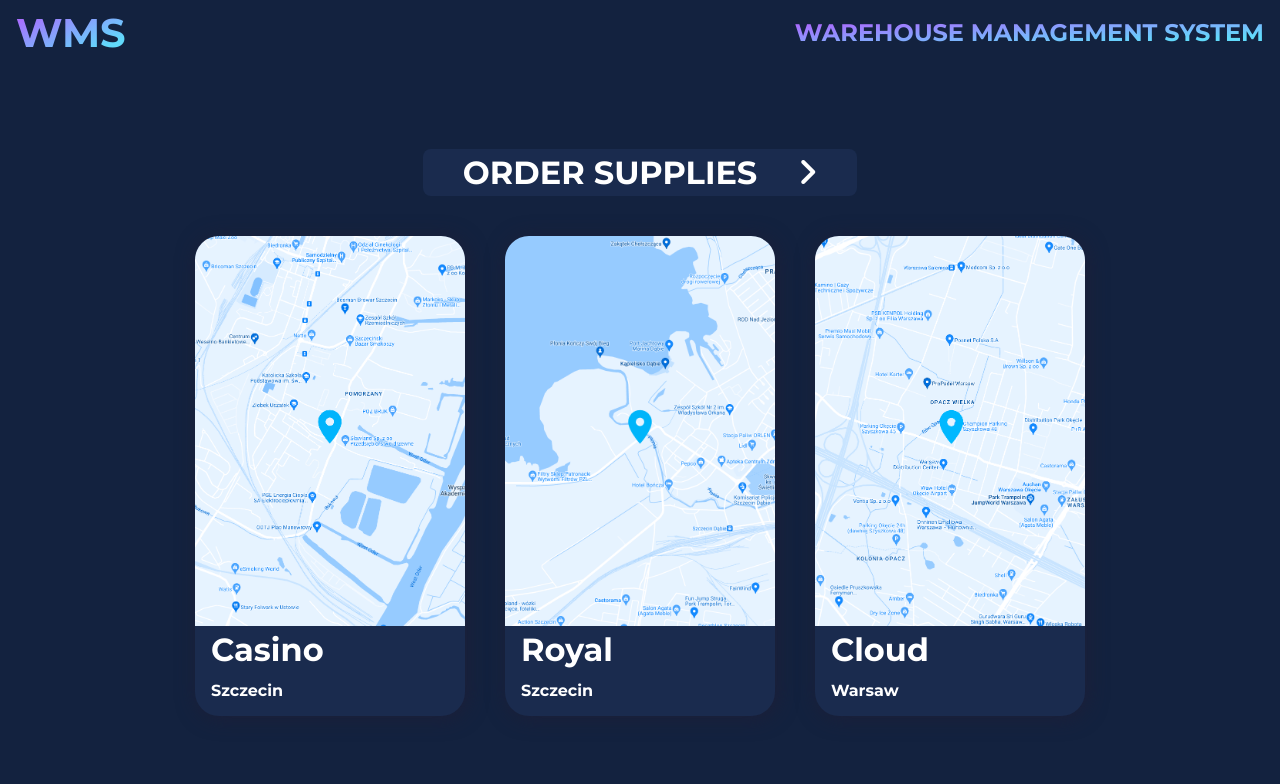
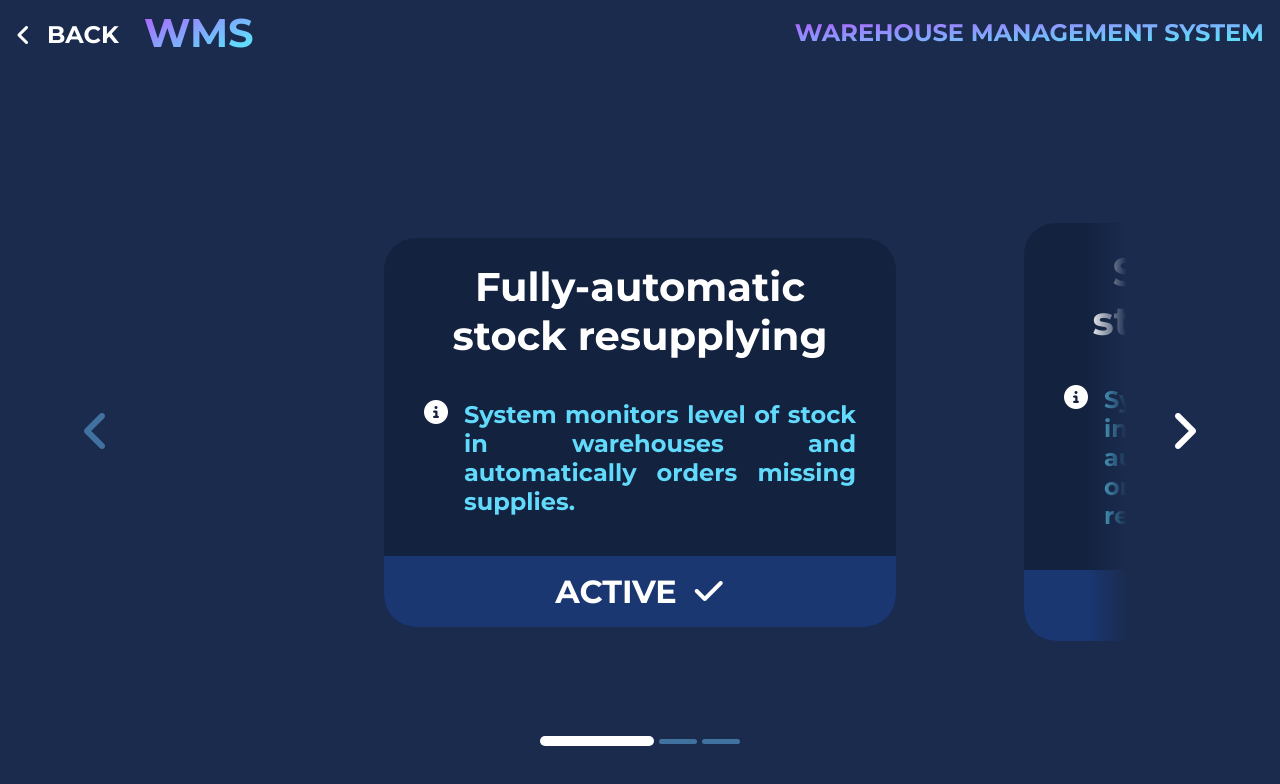
Before and after one commit to hilusjr/warehouse-management-system, a React (Create React App) app: page / in a window 1280 px wide. Shown: the top 784 px of the page. Built offline with nearby package versions, Linux system fonts and the light colour scheme.

Commit message:
cosmetics

```diff
--- a/src/App.css
+++ b/src/App.css
@@ -17,6 +17,7 @@ header {
   text-transform: uppercase;
   z-index: 9999;
   background-color: inherit;
+  transition: width 0.5s ease-in-out, left 0.5s ease-in-out;
 }
 
 header span {
@@ -40,6 +41,9 @@ header span {
   -webkit-text-fill-color: transparent;
 }
 
+header span:nth-child(1) {
+  cursor: pointer;
+}
 header span:nth-child(2) {
   font-size: 3vmin;
 }
@@ -54,17 +58,18 @@ header span:nth-child(2) {
 
 .back-btn {
   all: unset;
-  z-index: 9999;
+  z-index: 99;
   position: fixed;
-  bottom: 1vmin;
+  top: 2.5vmin;
   left: 2vmin;
   display: flex;
   align-items: center;
   gap: 2vmin;
   text-transform: uppercase;
-  background-color: inherit;
+  background-color: none;
   font-size: 3vmin;
   cursor: pointer;
+  transition: all 0.5s ease-in-out;
 }
 
 ::-webkit-scrollbar {
--- a/src/App.js
+++ b/src/App.js
@@ -7,8 +7,9 @@ import Warehouse from './components/Warehouse'
 import data from './json/warehouses.json'
 
 function App() {
-  const [page, setPage] = useState('main')
-  const [orderType, setOrderType] = useState('')
+  const [page, setPage] = useState('order-variants')
+  const [prevPage, setPrevPage] = useState('')
+  const [orderType, setOrderType] = useState('Manual')
   const [semiType, setSemiType] = useState('')
   const [warehouse, setWarehouse] = useState(0)
 
@@ -27,6 +28,11 @@ function App() {
     }, 1000)
   }, [])
 
+  const headerStyle = {
+    width: page !== 'main' ? '90%' : '100%',
+    left: page !== 'main' ? '10%' : 0,
+  }
+
   return (
     <div
       className="App"
@@ -36,8 +42,8 @@ function App() {
           : { backgroundColor: 'var(--dark-500)' }
       }
     >
-      <header>
-        <span>wms</span>
+      <header style={headerStyle}>
+        <span onClick={() => setPage('main')}>wms</span>
         <span>warehouse management system</span>
       </header>
       {page === 'main' && (
@@ -55,6 +61,7 @@ function App() {
           setPage={setPage}
           setOrderType={setOrderType}
           setSemiType={setSemiType}
+          setPrevPage={setPrevPage}
         />
       )}
       {page === 'order' && (
@@ -63,6 +70,7 @@ function App() {
           orderType={orderType}
           semiType={semiType}
           data={data}
+          page={page}
         />
       )}
     </div>
--- /dev/null
+++ b/src/components/AutoCard.js
@@ -0,0 +1,25 @@
+import React from 'react'
+
+function AutoCard({ left }) {
+  const cardPosition = {
+    left: `${30 + left}%`,
+  }
+  return (
+    <div className="variant-card" style={cardPosition}>
+      <span className="variant-title">Fully-automatic stock resupplying</span>
+      <div className="variant-card-desc">
+        <i className="fa-solid fa-circle-info"></i>
+        <span className="variant-desc">
+          System monitors level of stock in warehouses and automatically orders
+          missing supplies.
+        </span>
+      </div>
+      <button className="variant-action">
+        <span>active</span>
+        <i className="fa-solid fa-check"></i>
+      </button>
+    </div>
+  )
+}
+
+export default AutoCard
--- a/src/components/BackBtn.js
+++ b/src/components/BackBtn.js
@@ -1,8 +1,12 @@
 import React from 'react'
 
-function BackBtn({ setPage }) {
+function BackBtn({ setPage, page }) {
+  const handleClick = () => {
+    if (page === 'order') setPage('order-variants')
+    else setPage('main')
+  }
   return (
-    <button className="back-btn" onClick={() => setPage('main')}>
+    <button className="back-btn" onClick={handleClick}>
       <i className="fa-solid fa-angle-left"></i>
       <span>back</span>
     </button>
--- /dev/null
+++ b/src/components/ManualCard.js
@@ -0,0 +1,26 @@
+import React from 'react'
+
+export function ManualCard({ left, openOrderScreen }) {
+  const cardPosition = {
+    left: `${130 + left}%`,
+  }
+  return (
+    <div className="variant-card" style={cardPosition}>
+      <span className="variant-title">Manual stock resupplying</span>
+      <div className="variant-card-desc">
+        <i className="fa-solid fa-circle-info"></i>
+        <span className="variant-desc">
+          You decide what to order, what not. System provides all the
+          information for you to make it easier to control your warehouse.
+        </span>
+      </div>
+      <button
+        className="variant-action"
+        onClick={() => openOrderScreen('order', 'Manual')}
+      >
+        <span>create order</span>
+      </button>
+    </div>
+  )
+}
+export default ManualCard
--- a/src/components/OrderVariants.js
+++ b/src/components/OrderVariants.js
@@ -1,8 +1,11 @@
 import { useState } from 'react'
 import '../css/OrderVariants.css'
 import BackBtn from './BackBtn'
+import AutoCard from './AutoCard'
+import SemiCard from './SemiCard'
+import ManualCard from './ManualCard'
 
-function OrderVariants({ setPage, setOrderType, setSemiType }) {
+function OrderVariants({ setPage, setOrderType, setSemiType, setPrevPage }) {
   const [left, setLeft] = useState(0)
   const prevCard = () => {
     if (left === 0) return
@@ -17,10 +20,33 @@ function OrderVariants({ setPage, setOrderType, setSemiType }) {
     setOrderType(type)
   }
 
+  const availableButton = {
+    color: 'var(--text)',
+    cursor: 'pointer',
+  }
+  const nonAvailableButton = {
+    color: 'var(--accent-main-washed)',
+    cursor: 'default',
+  }
+
+  const activeBar = {
+    flexGrow: 3,
+    backgroundColor: 'var(--text)',
+    height: '10px',
+  }
+  const nonActiveBar = {
+    flexGrow: 1,
+    backgroundColor: 'var(--accent-main-washed)',
+    height: '5px',
+  }
   return (
     <>
       <div className="order-variants page">
-        <button className="prev-card slider-btn" onClick={prevCard}>
+        <button
+          className="prev-card slider-btn"
+          onClick={prevCard}
+          style={left === 0 ? nonAvailableButton : availableButton}
+        >
           <i className="fa-solid fa-angle-left"></i>
         </button>
         <AutoCard left={left} />
@@ -28,11 +54,21 @@ function OrderVariants({ setPage, setOrderType, setSemiType }) {
           left={left}
           openOrderScreen={openOrderScreen}
           setSemiType={setSemiType}
+          setPrevPage={setPrevPage}
         />
         <ManualCard left={left} openOrderScreen={openOrderScreen} />
-        <button className="next-card slider-btn" onClick={nextCard}>
+        <button
+          className="next-card slider-btn"
+          onClick={nextCard}
+          style={left === -100 ? nonAvailableButton : availableButton}
+        >
           <i className="fa-solid fa-angle-right"></i>
         </button>
+      </div>
+      <div className="slide-bar">
+        <div style={!left ? activeBar : nonActiveBar}></div>
+        <div style={left === -50 ? activeBar : nonActiveBar}></div>
+        <div style={left === -100 ? activeBar : nonActiveBar}></div>
       </div>
       <BackBtn setPage={setPage} />
     </>
@@ -40,110 +76,3 @@ function OrderVariants({ setPage, setOrderType, setSemiType }) {
 }
 
 export default OrderVariants
-
-export function AutoCard({ left }) {
-  const cardPosition = {
-    left: `${30 + left}%`,
-  }
-  return (
-    <div className="variant-card" style={cardPosition}>
-      <span className="variant-title">Fully-automatic stock resupplying</span>
-      <div className="variant-card-desc">
-        <i className="fa-solid fa-circle-info"></i>
-        <span className="variant-desc">
-          System monitors level of stock in warehouses and automatically orders
-          missing supplies.
-        </span>
-      </div>
-      <button className="variant-action">
-        <span>active</span>
-        <i className="fa-solid fa-check"></i>
-      </button>
-    </div>
-  )
-}
-export function SemiCard({ left, openOrderScreen, setSemiType }) {
-  const [optionsShowed, setOptionsShowed] = useState(false)
-  const cardPosition = {
-    left: `${80 + left}%`,
-  }
-  const openOptions = () => {
-    setOptionsShowed(true)
-
-    // openOrderScreen('order', 'semi-automatic')
-  }
-  const gotoOrder = type => {
-    setSemiType(type)
-    openOrderScreen('order', 'semi-automatic')
-  }
-  return (
-    <div className="variant-card" style={cardPosition}>
-      {!optionsShowed && (
-        <>
-          <span className="variant-title">
-            Semi-automatic stock resupplying
-          </span>
-          <div className="variant-card-desc">
-            <i className="fa-solid fa-circle-info"></i>
-            <span className="variant-desc">
-              System monitors level of stock in warehouses and automatically
-              generates an order based on your desired resupplying amount.
-            </span>
-          </div>
-          <button className="variant-action" onClick={openOptions}>
-            <span>NEXT</span>
-          </button>
-        </>
-      )}
-      {optionsShowed && (
-        <div className="semi-options-card">
-          <span>Choose the option</span>
-          <div className="semi-option">
-            <span>
-              <b>Maximum</b> - Orders missing stock to have a maximum amount of
-              the specific supplies
-            </span>
-            <button onClick={() => gotoOrder('maximum')}>next</button>
-          </div>
-          <div className="semi-option">
-            <span>
-              <b>Medium</b> - Orders missing stock to have at least 50% of the
-              specific supplies
-            </span>
-            <button onClick={() => gotoOrder('medium')}>next</button>
-          </div>
-          <div className="semi-option">
-            <span>
-              <b>Minimum</b> - orders missing stock to have at least minimum
-              amount of the specific supplies
-            </span>
-            <button onClick={() => gotoOrder('minimum')}>next</button>
-          </div>
-        </div>
-      )}
-    </div>
-  )
-}
-export function ManualCard({ left, openOrderScreen }) {
-  const cardPosition = {
-    left: `${130 + left}%`,
-  }
-  return (
-    <div className="variant-card" style={cardPosition}>
-      <span className="variant-title">Manual stock resupplying</span>
-      <div className="variant-card-desc">
-        <i className="fa-solid fa-circle-info"></i>
-        <span className="variant-desc">
-          You decide what to order, what not. System provides all the
-          information for you to make it easier to control your warehouse.
-        </span>
-      </div>
-      <button
-        className="variant-action"
-        onClick={() => openOrderScreen('order', 'Manual')}
-      >
-        <span>create order</span>
-      </button>
-    </div>
-  )
-}
--- a/src/components/OrderWarehouse.js
+++ b/src/components/OrderWarehouse.js
@@ -1,7 +1,7 @@
 import { useEffect, useState } from 'react'
 import OrderStockInfo from '../components/OrderStockInfo'
 
-function OrderWarehouse({ warehouse }) {
+function OrderWarehouse({ warehouse, orderType }) {
   const [isCollapsed, setCollapsed] = useState(false)
   const [count, setCount] = useState(0)
 
@@ -34,6 +34,7 @@ function OrderWarehouse({ warehouse }) {
             type={stock.type}
             maximum={stock.max}
             current={stock.current}
+            orderType={orderType}
           />
         ))}
       </div>
--- /dev/null
+++ b/src/components/SemiCard.js
@@ -0,0 +1,65 @@
+import React from 'react'
+import { useState } from 'react'
+
+function SemiCard({ left, openOrderScreen, setSemiType }) {
+  const [optionsShowed, setOptionsShowed] = useState(false)
+  const cardPosition = {
+    left: `${80 + left}%`,
+  }
+  const openOptions = () => {
+    setOptionsShowed(true)
+  }
+  const gotoOrder = type => {
+    setSemiType(type)
+    openOrderScreen('order', 'semi-automatic')
+  }
+  return (
+    <div className="variant-card" style={cardPosition}>
+      {!optionsShowed && (
+        <>
+          <span className="variant-title">
+            Semi-automatic stock resupplying
+          </span>
+          <div className="variant-card-desc">
+            <i className="fa-solid fa-circle-info"></i>
+            <span className="variant-desc">
+              System monitors level of stock in warehouses and automatically
+              generates an order based on your desired resupplying amount.
+            </span>
+          </div>
+          <button className="variant-action" onClick={openOptions}>
+            <span>NEXT</span>
+          </button>
+        </>
+      )}
+      {optionsShowed && (
+        <div className="semi-options-card">
+          <span>Choose the option</span>
+          <div className="semi-option">
+            <span>
+              <b>Maximum</b> - Orders missing stock to have a maximum amount of
+              the specific supplies
+            </span>
+            <button onClick={() => gotoOrder('maximum')}>next</button>
+          </div>
+          <div className="semi-option">
+            <span>
+              <b>Medium</b> - Orders missing stock to have at least 50% of the
+              specific supplies
+            </span>
+            <button onClick={() => gotoOrder('medium')}>next</button>
+          </div>
+          <div className="semi-option">
+            <span>
+              <b>Minimum</b> - orders missing stock to have at least minimum
+              amount of the specific supplies
+            </span>
+            <button onClick={() => gotoOrder('minimum')}>next</button>
+          </div>
+        </div>
+      )}
+    </div>
+  )
+}
+
+export default SemiCard
--- a/src/css/OrderVariants.css
+++ b/src/css/OrderVariants.css
@@ -9,10 +9,9 @@
 .slider-btn {
   all: unset;
   font-size: 6vmin;
-  cursor: pointer;
   z-index: 100;
   height: 92vmin;
-  width: 10%;
+  width: 15%;
   text-align: center;
   border: none;
   background: linear-gradient(
@@ -22,12 +21,34 @@
   );
 }
 
+.slider-btn i {
+  color: inherit;
+  transition: all 0.25s;
+}
+
 .next-card {
   background: linear-gradient(
     270deg,
     rgba(26, 43, 78, 1) 80%,
     rgba(0, 212, 255, 0) 100%
   );
+}
+
+.slide-bar {
+  position: fixed;
+  left: calc(50% - 100px);
+  height: 10px;
+  width: 200px;
+  display: flex;
+  align-items: center;
+  gap: 5px;
+  margin: 0 auto;
+}
+.slide-bar div {
+  background-color: var(--text);
+  flex-grow: 1;
+  border-radius: 5px;
+  transition: all 0.25s ease-in-out;
 }
 
 .variant-card {
@@ -196,4 +217,45 @@
   background-color: var(--dark-200);
   padding: 2vmin;
   border-radius: 1vmin;
+  display: flex;
+  justify-content: space-between;
 }
+
+.manual-stock-card-right-col {
+  display: flex;
+  flex-direction: column;
+  justify-content: space-between;
+  align-items: flex-end;
+}
+.manual-stock-card-right-col span {
+  font-size: 3vmin;
+  text-transform: uppercase;
+}
+
+.manual-adjust {
+  display: flex;
+}
+
+.manual-adjust button {
+  padding: 0.5vmin 1vmin;
+  font-size: 2vmin;
+  background-color: var(--dark-1000);
+  border: none;
+  cursor: pointer;
+}
+
+.decrease-amount {
+  border-radius: 1vmin 0 0 1vmin;
+}
+
+.increase-amount {
+  border-radius: 0 1vmin 1vmin 0;
+}
+
+.manual-input {
+  color: var(--dark-1000);
+  width: 100px;
+  font-weight: 700;
+  font-size: 3vmin;
+  text-align: center;
+}
```
Also changed, not shown: src/components/Order.js (+8 -6 lines), src/components/OrderStockInfo.js (+15 -1 lines).
